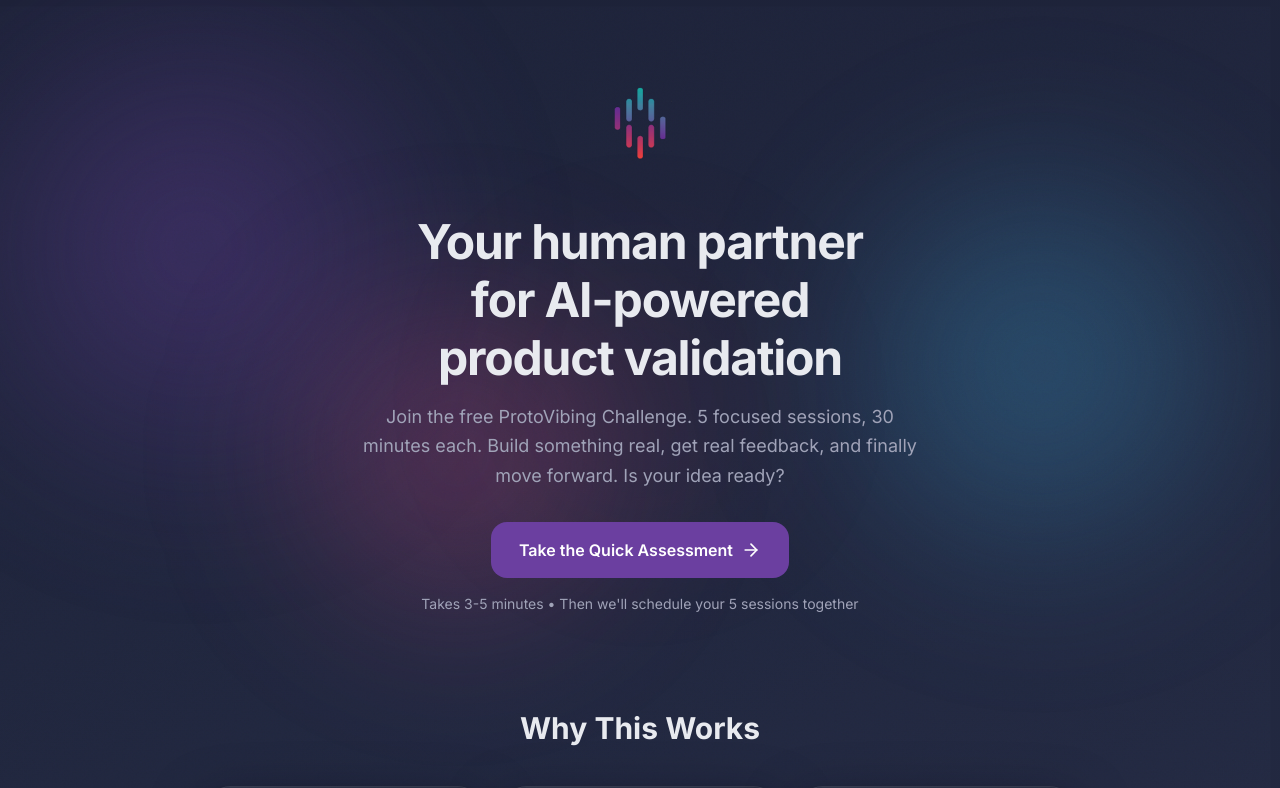
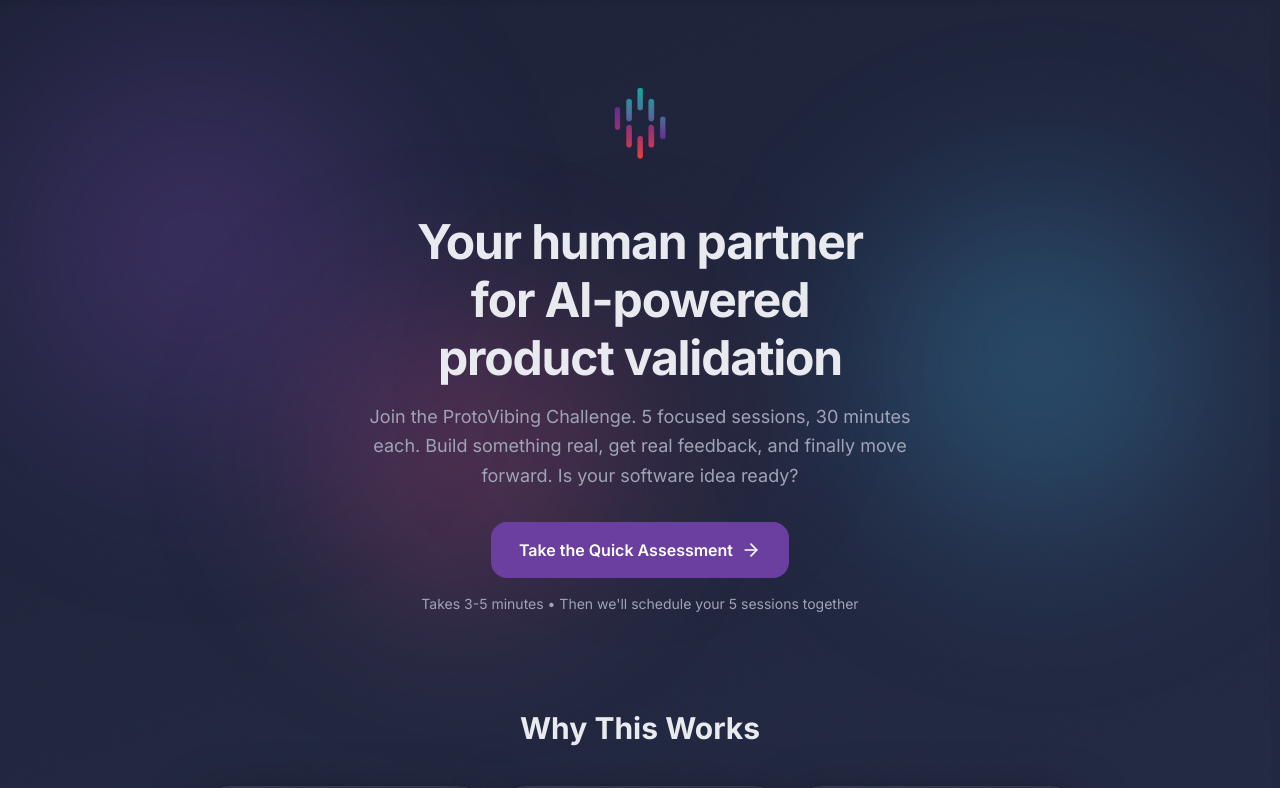
Before and after one commit to marckrejci/protovibing, a Next.js app: page / in a window 1280 px wide. Shown: the top 788 px of the page. Built offline with nearby package versions, Linux system fonts and the light colour scheme.

Commit message:
Adjust 'free' language

```diff
--- a/app/layout.tsx
+++ b/app/layout.tsx
@@ -14,7 +14,7 @@ const inter = Inter({
 export const metadata: Metadata = {
   title: "ProtoVibing.ai | Go from stuck idea to tested prototype in 5 days",
   description:
-    "Join the free ProtoVibing Challenge. 5 focused sessions, 30 minutes each. Build something real, get real feedback, and finally move forward. No coding required.",
+    "Join the ProtoVibing Challenge. 5 focused sessions, 30 minutes each. Build something real, get real feedback, and finally move forward. No coding required.",
   generator: "v0.app",
   keywords: [
     "prototype",
@@ -37,7 +37,7 @@ export const metadata: Metadata = {
   openGraph: {
     title: "ProtoVibing.ai | Go from stuck idea to tested prototype in 5 days",
     description:
-      "Join the free ProtoVibing Challenge. 5 focused sessions, 30 minutes each. Build something real, get real feedback, and finally move forward.",
+      "Join the ProtoVibing Challenge. 5 focused sessions, 30 minutes each. Build something real, get real feedback, and finally move forward.",
     url: "https://protovibing.ai",
     siteName: "ProtoVibing.ai",
     images: [
@@ -55,7 +55,7 @@ export const metadata: Metadata = {
     card: "summary_large_image",
     title: "ProtoVibing.ai | Go from stuck idea to tested prototype in 5 days",
     description:
-      "Join the free ProtoVibing Challenge. 5 focused sessions, 30 minutes each. Build something real, get real feedback, and finally move forward.",
+      "Join the ProtoVibing Challenge. 5 focused sessions, 30 minutes each. Build something real, get real feedback, and finally move forward.",
     images: ["/og-image.jpg"],
     creator: "@pathfinderfndry",
   },
--- a/components/footer.tsx
+++ b/components/footer.tsx
@@ -2,7 +2,7 @@ export function Footer() {
   return (
     <footer className="w-full max-w-2xl mx-auto px-4 text-center">
       <p className="text-sm text-muted-foreground leading-relaxed mb-3">
-        This challenge is completely free. No credit card required. Sessions will be 30 minutes per day over 5 days and a willingness to test your assumptions.
+        Sessions require 30 minutes per day over 5 days and a willingness to test your assumptions.
       </p>
       <p className="text-sm text-muted-foreground">
         Protovibing&trade; challenge and resources are offered by{" "}
--- a/components/hero-section.tsx
+++ b/components/hero-section.tsx
@@ -9,8 +9,8 @@ export function HeroSection() {
       </h1>
 
       <p className="text-base md:text-lg text-muted-foreground leading-relaxed mb-8 text-pretty">
-        Join the free ProtoVibing Challenge. 5 focused sessions, 30 minutes each. Build something real, get real
-        feedback, and finally move forward. Is your idea ready?
+        Join the ProtoVibing Challenge. 5 focused sessions, 30 minutes each. Build something real, get real
+        feedback, and finally move forward. Is your software idea ready?
       </p>
 
       <a
```
Also changed, not shown: public/images/bkg.png (added).
